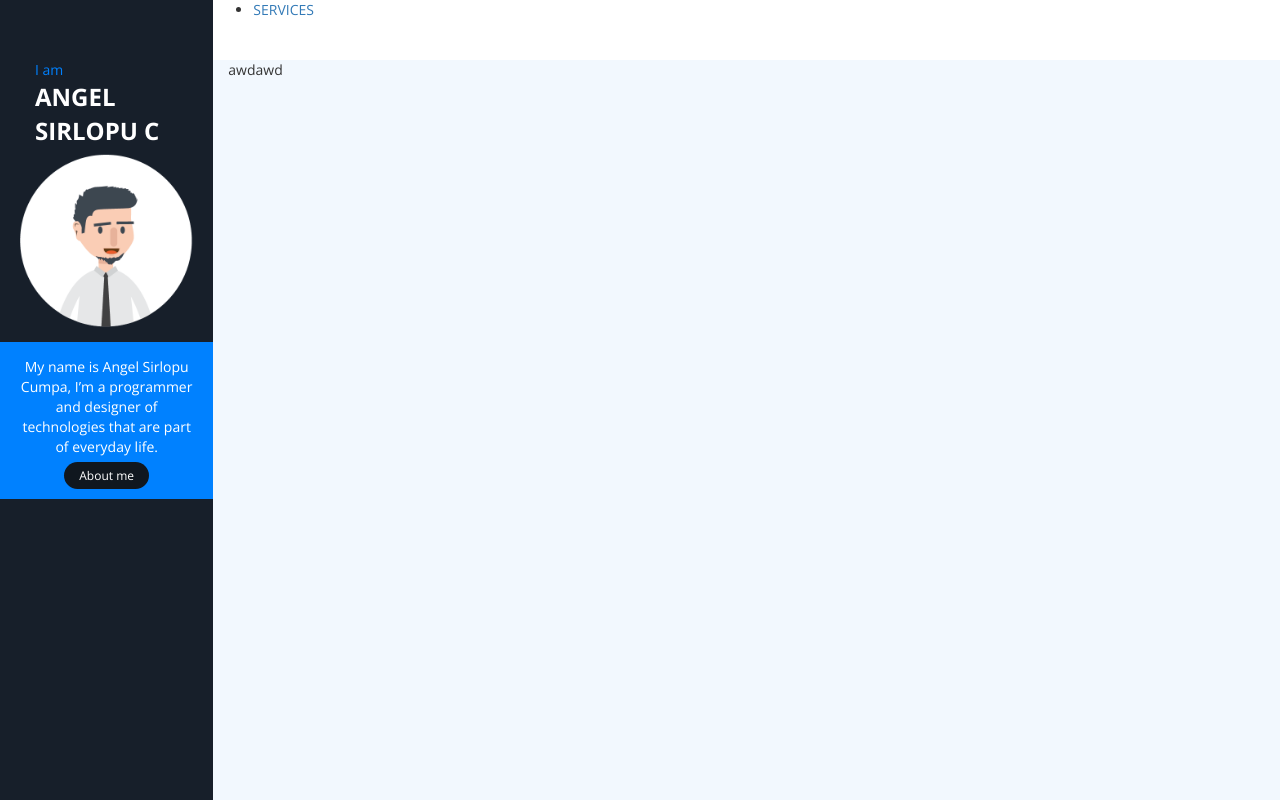
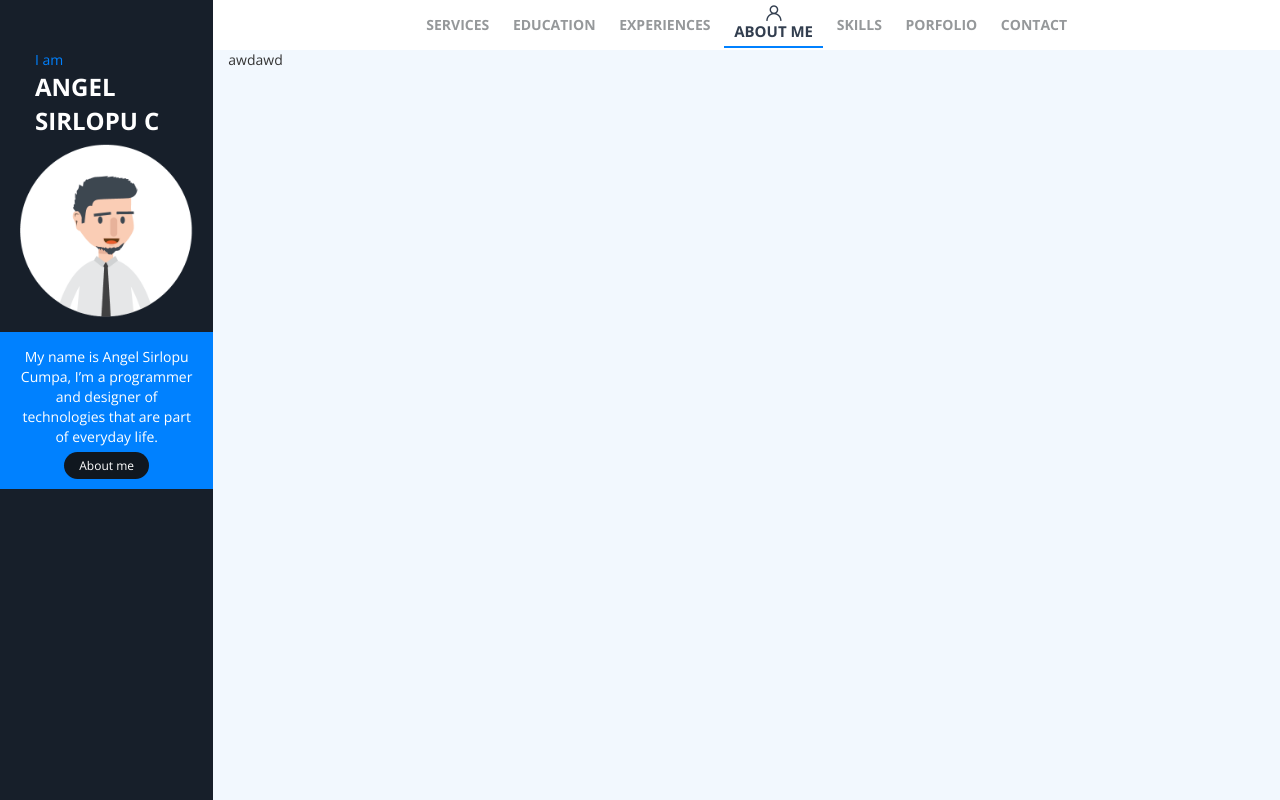
Before and after one commit to AnguelSC/AnguelSC-Personal-Page, a plain HTML site: page index.html in a window 1280 px wide. Drawn offline with nearby package versions, Linux system fonts and the light colour scheme.

Commit message:
Menu horizontal

```diff
--- a/css/anguelsc.css
+++ b/css/anguelsc.css
@@ -1,27 +1,87 @@
 @import url('https://fonts.googleapis.com/css?family=Open+Sans:400,700');
+@font-face {
+  font-family: 'icomoon';
+  src:  url('../fonts/icomoon.eot?5eq5z5');
+  src:  url('../fonts/icomoon.eot?5eq5z5#iefix') format('embedded-opentype'),
+    url('../fonts/icomoon.ttf?5eq5z5') format('truetype'),
+    url('../fonts/icomoon.woff?5eq5z5') format('woff'),
+    url('../fonts/icomoon.svg?5eq5z5#icomoon') format('svg');
+  font-weight: normal;
+  font-style: normal;
+}
+
+[class^="icon-"], [class*=" icon-"] {
+  /* use !important to prevent issues with browser extensions that change fonts */
+  font-family: 'icomoon' !important;
+  speak: none;
+  font-style: normal;
+  font-weight: normal;
+  font-variant: normal;
+  text-transform: none;
+  line-height: 1;
+
+  /* Better Font Rendering =========== */
+  -webkit-font-smoothing: antialiased;
+  -moz-osx-font-smoothing: grayscale;
+}
+
+.icon-about:before {
+  content: "\e900";
+}
+
 body{
     background: #f2f8fe;
     font-family: 'Open Sans', sans-serif;
 }
 header{
     display: block;
-    height: 60px;
+    height: 50px;
 }
 .header_name{
     display: block;
     background: #171f2a;
-    height: 60px;
-    line-height: 60px;
+    height: 50px;
+    line-height: 50px;
     text-align: center;
     font-size: 16px;
     color: #fff;
 }
 .header_options{
     background: #ffffff;
-    height: 60px;
+    height: 50px;
+    line-height: 50px;
 }
-.header_options > ul{
+.header_options > .header_options_list{
     display: block;
+    text-align: center;
+}
+.header_options > .header_options_list > a{
+    vertical-align: top;
+    margin: 0 auto;
+    display: inline-block;
+    padding-left: 10px;
+    padding-right: 10px;
+    color: #95989A;
+    font-weight: bold;
+    text-decoration: none;
+    position: relative;
+}
+.header_options > .header_options_list > a:hover{
+    color: #0081ff;
+}
+.header_options > .header_options_list > a.active > i{
+    position: absolute;
+    left: 0;
+    font-weight: bold;
+    right: 0;
+}
+.header_options > .header_options_list > a.active{
+    padding-top: 6px;
+    color: #323E4F;
+    font-size: 15px;
+    height: 48px;
+    border-bottom:2px solid #0081ff;
+
 }
 .options{
     position: absolute;
@@ -29,7 +89,7 @@ header{
     background: #171f2a;
     bottom: 0;
     top: 0;
-    padding-top: 60px;
+    padding-top: 50px;
     color: #fff;
     padding-left: 0;
     padding-right: 0;
--- a/index.html
+++ b/index.html
@@ -11,11 +11,15 @@
         <div class="container-fluid">
             <div class="row">
                 <div class="header_options col-md-offset-2">
-                    <ul>
-                        <li>
-                            <a href="#" class="">SERVICES</a>
-                        </li>
-                    </ul>
+                    <div class="header_options_list">
+                       <a href="#" class="">SERVICES</a>
+                       <a href="#" class="">EDUCATION</a>
+                       <a href="#" class="">EXPERIENCES</a>
+                       <a href="#" class="active"><i class="icon-about"></i>ABOUT ME</a>
+                       <a href="#" class="">SKILLS</a>
+                       <a href="#" class="">PORFOLIO</a>
+                       <a href="#" class="">CONTACT</a>
+                    </div>
                 </div>
             </div>
         </div>
--- /dev/null
+++ b/style.css
@@ -0,0 +1,29 @@
+@font-face {
+  font-family: 'icomoon';
+  src:  url('fonts/icomoon.eot?5eq5z5');
+  src:  url('fonts/icomoon.eot?5eq5z5#iefix') format('embedded-opentype'),
+    url('fonts/icomoon.ttf?5eq5z5') format('truetype'),
+    url('fonts/icomoon.woff?5eq5z5') format('woff'),
+    url('fonts/icomoon.svg?5eq5z5#icomoon') format('svg');
+  font-weight: normal;
+  font-style: normal;
+}
+
+[class^="icon-"], [class*=" icon-"] {
+  /* use !important to prevent issues with browser extensions that change fonts */
+  font-family: 'icomoon' !important;
+  speak: none;
+  font-style: normal;
+  font-weight: normal;
+  font-variant: normal;
+  text-transform: none;
+  line-height: 1;
+
+  /* Better Font Rendering =========== */
+  -webkit-font-smoothing: antialiased;
+  -moz-osx-font-smoothing: grayscale;
+}
+
+.icon-about:before {
+  content: "\e900";
+}
```
Also changed, not shown: fonts/icomoon.ttf (added), fonts/icomoon.woff (added), icons/about.svg (added), 2 other files.
